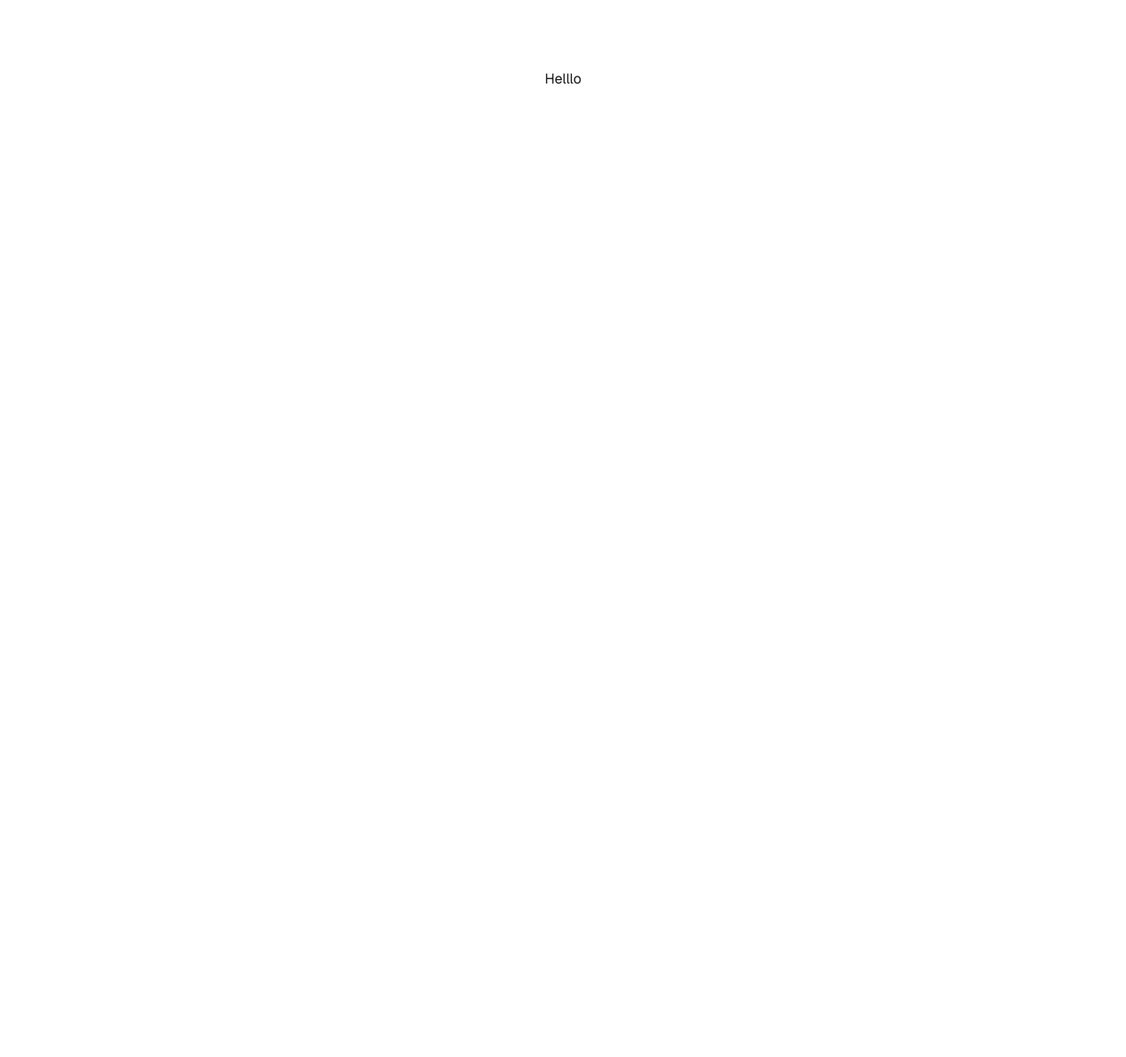
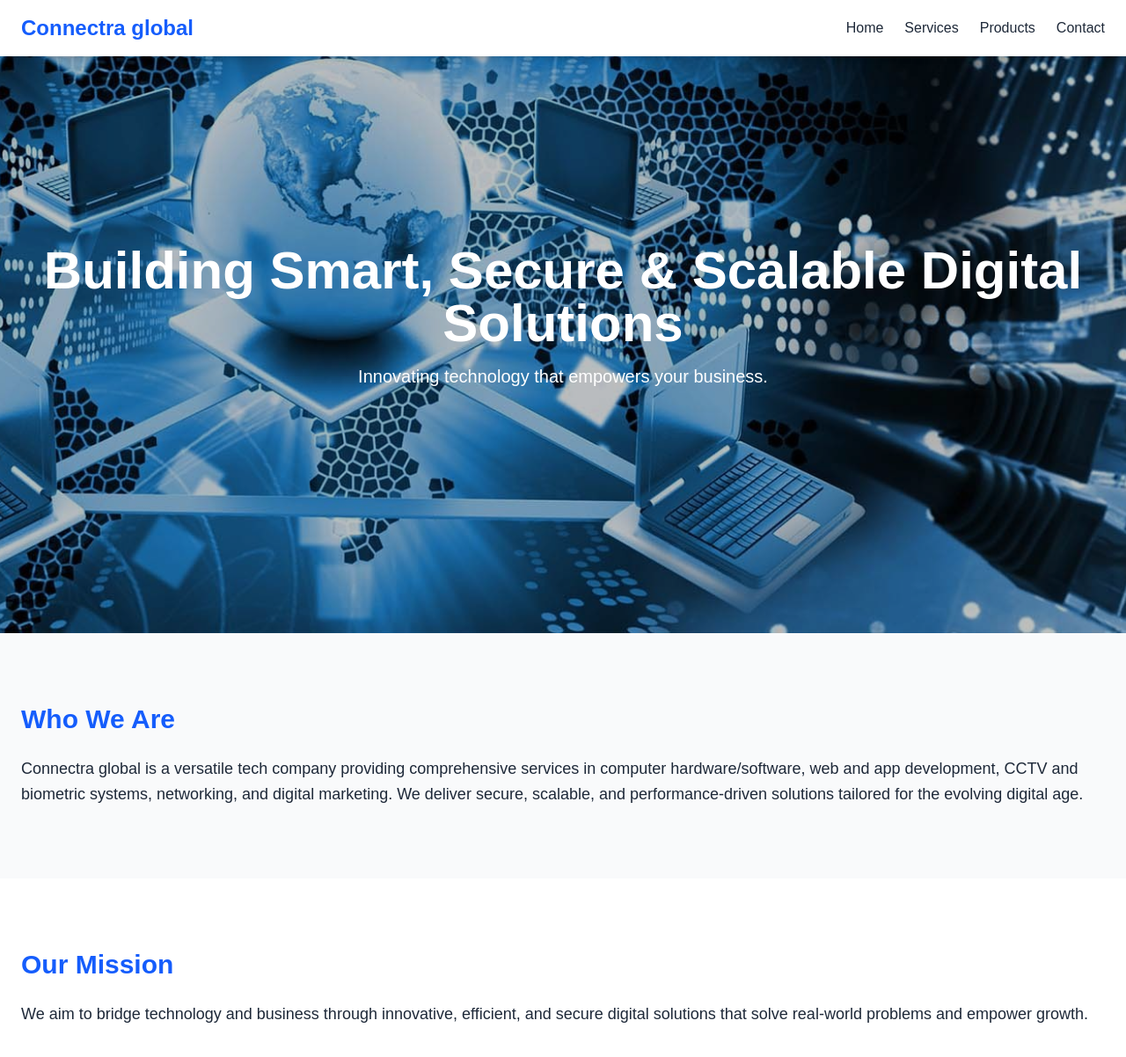
Before and after one commit to jayashri1998/connectra.global, a Next.js app: page / in a window 1280 px wide. Shown: the top 1202 px of the page at 88% size. Before the commit the page ends 800 px from the top, so only its background shows below. Built offline with nearby package versions, Linux system fonts and the light colour scheme.

Commit message:
add file

```diff
--- a/src/app/page.js
+++ b/src/app/page.js
@@ -1,9 +1,77 @@
+"use client";
 import Image from "next/image";
 
 export default function Home() {
   return (
-    <div className="font-sans grid grid-rows-[20px_1fr_20px] items-center justify-items-center min-h-screen p-8 pb-20 gap-16 sm:p-20">
-  <h1>Helllo</h1>
-    </div>
+    <main className="min-h-screen bg-gray-50 text-gray-800">
+      {/* Navbar */}
+      <header className="bg-white shadow-md fixed w-full top-0 z-50">
+        <nav className="container mx-auto flex justify-between items-center py-4 px-6">
+          <h1 className="text-2xl font-bold text-blue-600">Connectra global</h1>
+          <ul className="flex space-x-6 font-medium">
+            <li><a href="#" className="hover:text-blue-600">Home</a></li>
+            <li><a href="#services" className="hover:text-blue-600">Services</a></li>
+            <li><a href="#products" className="hover:text-blue-600">Products</a></li>
+            <li><a href="#contact" className="hover:text-blue-600">Contact</a></li>
+          </ul>
+        </nav>
+      </header>
+
+      {/* Hero Section */}
+      <section className="relative h-[90vh] flex items-center justify-center">
+        <Image
+          src="/hero_section.jpg" // 🖼️ place a hero image in /public/hero.jpg
+          alt="Connectra global Banner"
+          fill
+          className="object-cover brightness-75"
+        />
+        <div className="relative z-10 text-center text-white px-4">
+          <h2 className="text-4xl md:text-6xl font-bold mb-4">
+            Building Smart, Secure & Scalable Digital Solutions
+          </h2>
+          <p className="text-lg md:text-xl">
+            Innovating technology that empowers your business.
+          </p>
+        </div>
+      </section>
+
+      {/* Who We Are */}
+      <section id="about" className="container mx-auto py-20 px-6">
+        <h3 className="text-3xl font-bold text-blue-600 mb-6">Who We Are</h3>
+        <p className="text-lg leading-relaxed">
+          Connectra global is a versatile tech company providing comprehensive services
+          in computer hardware/software, web and app development, CCTV and biometric
+          systems, networking, and digital marketing. We deliver secure, scalable,
+          and performance-driven solutions tailored for the evolving digital age.
+        </p>
+      </section>
+
+      {/* Our Mission */}
+      <section className="bg-white py-20 px-6">
+        <div className="container mx-auto">
+          <h3 className="text-3xl font-bold text-blue-600 mb-6">Our Mission</h3>
+          <p className="text-lg leading-relaxed">
+            We aim to bridge technology and business through innovative, efficient,
+            and secure digital solutions that solve real-world problems and empower growth.
+          </p>
+        </div>
+      </section>
+
+      {/* Director’s Message */}
+      <section className="container mx-auto py-20 px-6">
+        <h3 className="text-3xl font-bold text-blue-600 mb-6">Director’s Message</h3>
+        <p className="text-lg leading-relaxed">
+          Guided by the vision of our Technical & Managerial Director, Connectra global has
+          grown into a client-focused, innovation-led firm that blends technical skill
+          with strategic insight. His leadership fuels our commitment to excellence
+          and lasting client impact.
+        </p>
+      </section>
+
+      {/* Footer */}
+      <footer className="bg-blue-600 text-white text-center py-6">
+        <p>&copy; {new Date().getFullYear()} Connectra global. All rights reserved.</p>
+      </footer>
+    </main>
   );
 }
```
Also changed, not shown: public/hero_section.jpg (added).
